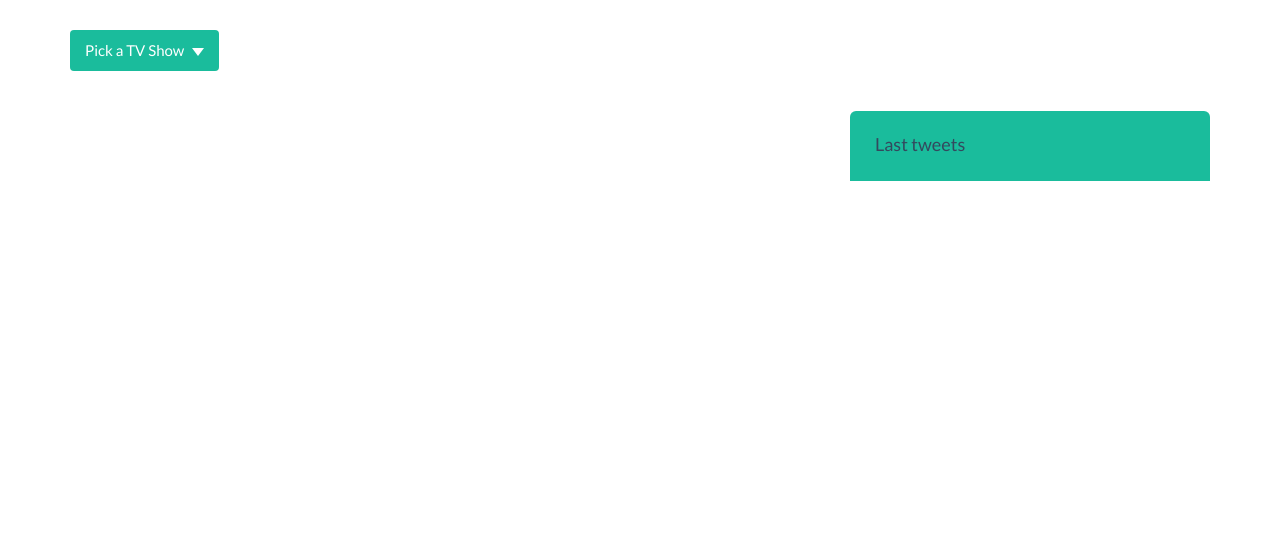
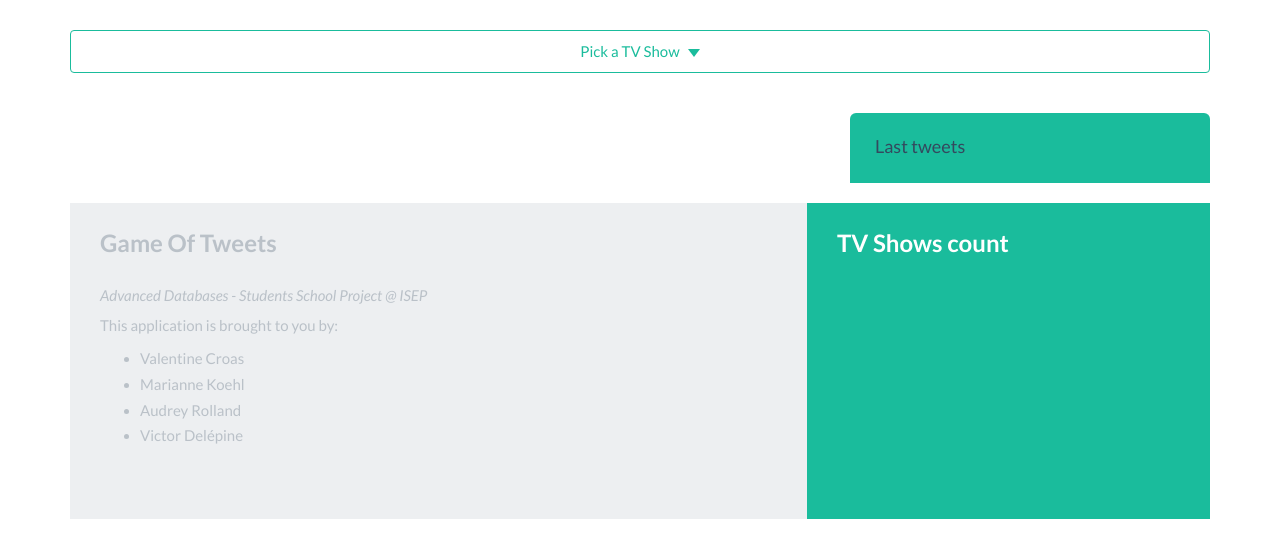
Before and after one commit to devictr/adb-isep, a Django app: page / in a window 1280 px wide. Shown: the part 53-611 px from the top of the page. Run offline with Django 3.2, Linux system fonts and the light colour scheme; data that the repository does not hold is empty; some libraries are stand-ins or nearby versions.

Commit message:
Amélioration du design

```diff
--- a/tweets/static/app/views/home.html
+++ b/tweets/static/app/views/home.html
@@ -1,12 +1,12 @@
 <div class="row dropdown-tvshows">
-    <div class="col-lg-12">
+    <div class="col-xs-12">
         <div class="dropdown">
             <button class="btn btn-primary dropdown-toggle" data-toggle="dropdown">Pick a TV Show<span
                     class="caret"></span>
             </button>
             <span class="dropdown-arrow"></span>
-            <ul class="dropdown-menu">
-                <li ng-class="{'selected': element==currentTVShow}"
+            <ul class="dropdown-menu" style="width: 100%;">
+                <li style="width: 100%;" ng-class="{'selected': element==currentTVShow}"
                     ng-repeat="element in tvShowsNames | orderBy: 'toString()'"><a href=""
                                                                                    ng-click="chooseTVShow(element)">{{ element }}</a>
                 </li>
@@ -17,8 +17,8 @@
 
 
 <div class="row">
-    <div class="col-lg-8"></div>
-    <div class="col-lg-4">
+    <div class="col-xs-8"></div>
+    <div class="col-xs-4">
         <div class="todo">
             <div class="todo-search">Last tweets</div>
             <ul>
@@ -34,13 +34,34 @@
     </div>
 </div>
 
-<div class="col-lg-9">
-    <ul>
-        <li ng-repeat="element in tvShowsCount | orderBy: '-count'">{{ element.tv_show }} : {{ element.count }}</li>
-    </ul>
-</div>
-
 
 <div class="last-tweets row">
 
 </div>
+
+<footer>
+    <div class="container">
+        <div class="col-xs-7">
+            <h3 class="footer-title">Game Of Tweets</h3>
+
+            <p><em>Advanced Databases - Students School Project @ ISEP</em></p>
+
+            <p>This application is brought to you by:</p>
+            <ul>
+                <li>Valentine Croas</li>
+                <li>Marianne Koehl</li>
+                <li>Audrey Rolland</li>
+                <li>Victor Delépine</li>
+            </ul>
+        </div>
+        <div class="col-xs-5">
+            <div class="footer-banner">
+                <h3 class="footer-title">TV Shows count</h3>
+                <ul>
+                    <li ng-repeat="element in tvShowsCount | orderBy: '-count'">{{ element.tv_show }}
+                        : {{ element.count }}</li>
+                </ul>
+            </div>
+        </div>
+    </div>
+</footer>
--- a/tweets/static/css/app.css
+++ b/tweets/static/css/app.css
@@ -1,5 +1,24 @@
 .dropdown-tvshows {
     margin-bottom: 40px;
+}
+
+.dropdown-tvshows .caret{
+    border-top-color: #1abc9c;
+}
+
+.dropdown-tvshows .caret:hover{
+    border-top-color: white;
+}
+
+.dropdown-tvshows button {
+    width: 100%;
+    color: #1abc9C;
+    background-color: #FFFFFF;
+    border: #1abc9c 1px solid;
+}
+
+.dropdown-tvshows .dropdown-menu li {
+    width: 100%;
 }
 
 .navbar-brand img {
```
